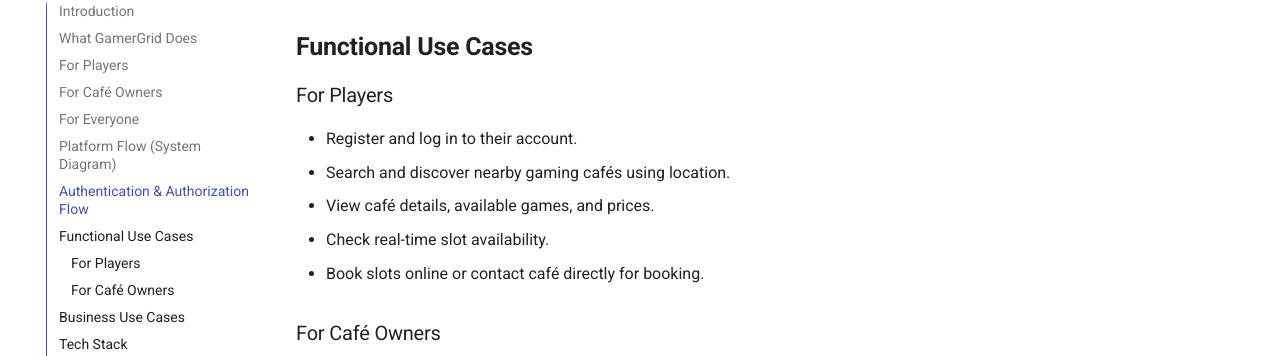
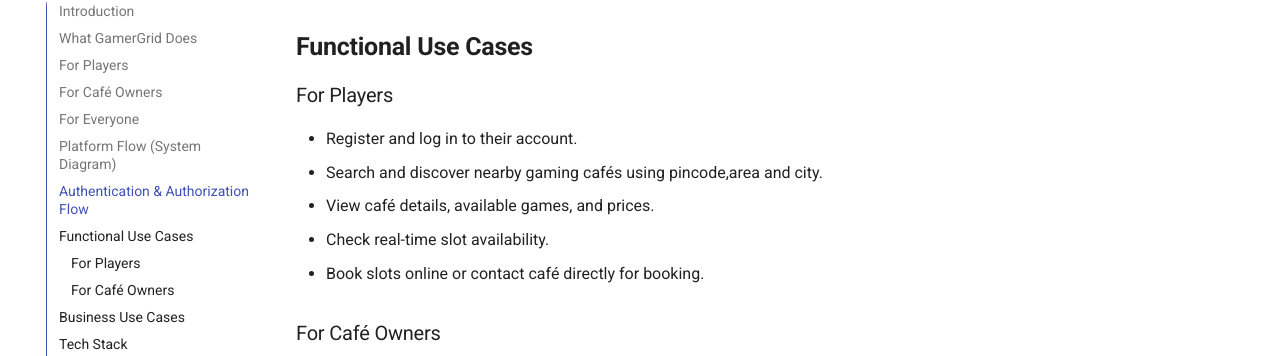
Before and after one commit to yuvrajsingh-Gkmit/gamegrid-docs, an MkDocs documentation site: the page built from docs/index.md, in a window 1280 px wide and 900 px high, scrolled down 5354 px. Shown: the part 97-453 px from the top of the window. Built offline with MkDocs 1.6.1 and Material for MkDocs 9.7.7, drawn with Linux system fonts in a browser that asks for light colours; comment, search, counter and statistics services are not loaded.

Commit message:
fix: refine owner flow diagram and clarify café discovery search criteria

```diff
--- a/docs/index.md
+++ b/docs/index.md
@@ -131,7 +130,7 @@
 
 ### For Players
 - Register and log in to their account.
-- Search and discover nearby gaming cafés using location.
+- Search and discover nearby gaming cafés using pincode,area and city.
 - View café details, available games, and prices.
 - Check real-time slot availability.
 - Book slots online or contact café directly for booking.
```
Also changed, not shown: other parts of docs/index.md (+1 -2 lines).
